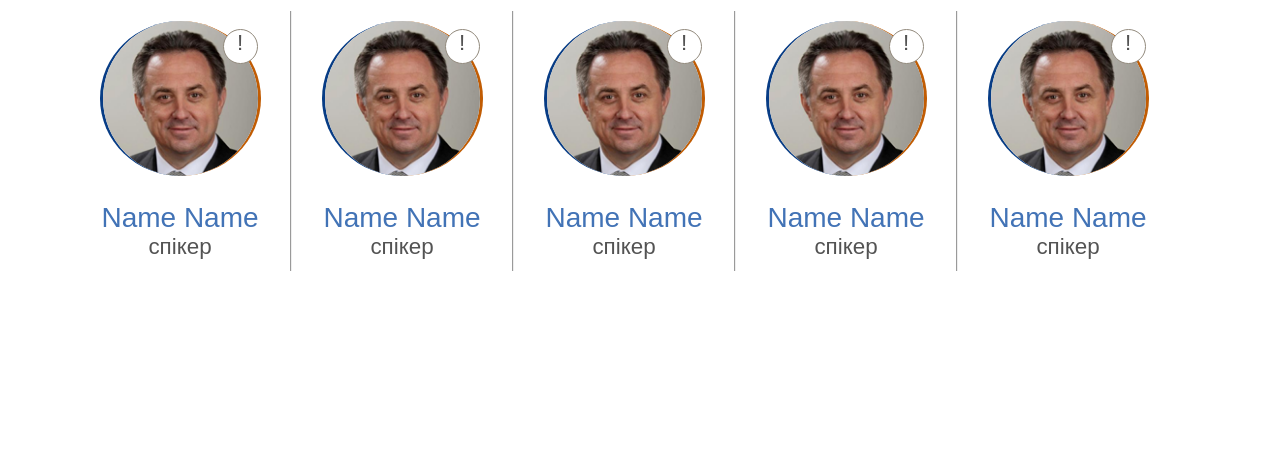
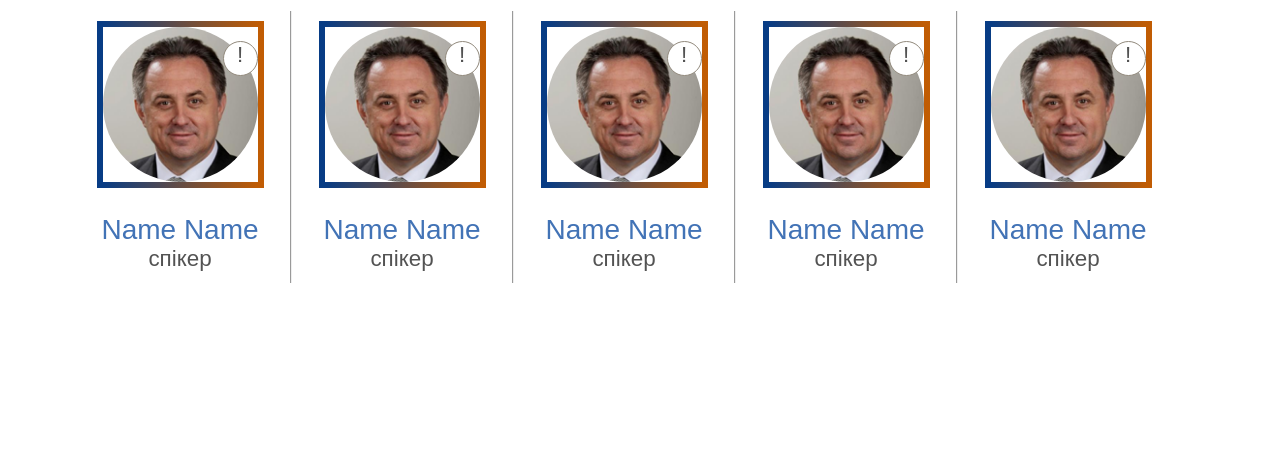
Before and after one commit to OlenaMikula/t2, a plain HTML site: page index.html in a window 1280 px wide. Shown: the part 326-800 px from the top of the page. Drawn offline with Linux system fonts and the light colour scheme.

Commit message:
Initial commit

```diff
--- a/css/index.css
+++ b/css/index.css
@@ -17,8 +17,6 @@ body {
     font: 14px/24px Arial, Tahoma, sans-serif;
     text-align: center;
     font-family: sans-serif;
-
-
 }
 h1 {
     color: rgb(66, 115, 182);
@@ -27,9 +25,26 @@ h2 {
     color: rgb(83, 83, 83);
 }
 figure img {
-    border-radius: 50%;
+    /*border-radius: 50%;
     border-left: 3px solid  rgb(7,60,133);
     border-right: 3px solid rgb(193, 92, 3);
+    /*width: 250px;
+	  height: 250px;
+      margin: auto;
+	  background: #eee;*/
+
+
+
+	  border: 6px solid;
+	  border-radius: 50%;
+	  -webkit-border-image: -webkit-linear-gradient(left, rgb(7,60,133) 0%, rgb(193, 92, 3) 100%);
+	  -o-border-image: -o-linear-gradient(right, rgb(7,60,133) 0%, rgb(193, 92, 3) 100%);
+	  -moz-border-image: -moz-linear-gradient(right, rgb(7,60,133) 0%, rgb(193, 92, 3) 100%);
+	  border-image: linear-gradient(to right, rgb(7,60,133) 0%, rgb(193, 92, 3) 100%);
+	  border-image-slice: 1;
+
+
+
 
 }
 
@@ -37,7 +52,40 @@ figure img {
 
 
 
+
+
+
+/*figure img {
+  width: 250px;
+  height: 250px;
+  background: white;
+  border-radius: 100%;
+  position: relative;
+  text-align: center;
+  padding: 20px;
+  box-sizing: border-box;
+}
+figure img::before {
+  border-radius: 100%;
+  width: 100%;
+  height:100%;
+  content: '';
+  background-image: linear-gradient(to bottom, #3acfd5 0%, #3a4ed5 100%);
+  padding: 10px;
+  top: -10px;
+  left: -10px;
+  position:absolute;
+  z-index:-1;
+}*/
+
+
+
+
+
 .moderator {
+
+
+
     position: absolute;
     padding-top: 40px;
     padding-bottom: 40px;
```
